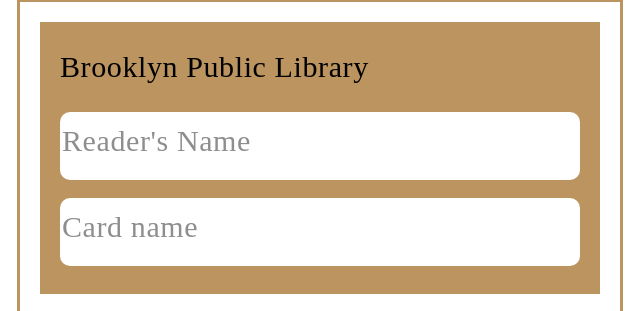
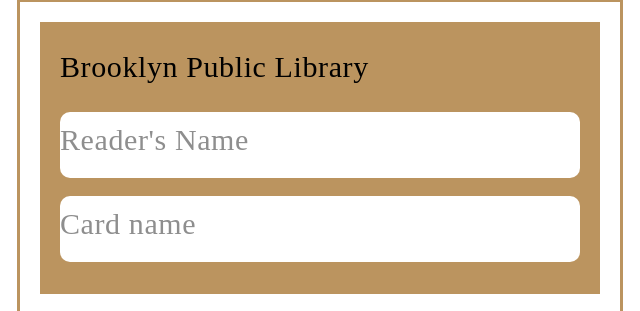
Before and after one commit to llogeek/library-page, a plain HTML site: page library/index.html in a window 1280 px wide. Shown: the part 4570-4881 px from the top of the page, 3-643 px from the left. Drawn offline with Linux system fonts and the light colour scheme; a web font is replaced by a local one.

Commit message:
fix: input forms in style.css

```diff
--- a/library/style.css
+++ b/library/style.css
@@ -964,7 +964,9 @@
 .input-card-form {
   display: flex;
   flex-direction: column;
+  justify-content: space-between;
   width: 520px;
+  height: 157px;
   margin-left: 20px;
   margin-right: 20px;
   margin-top: 0px;
@@ -978,6 +980,8 @@
   flex-shrink: 0;
   border-radius: 10px;
   background: #FFF;
+  margin-top: 0;
+  padding: 0;
 }
 .input-card-form input::placeholder{
   color: #8E8E8E;
```
